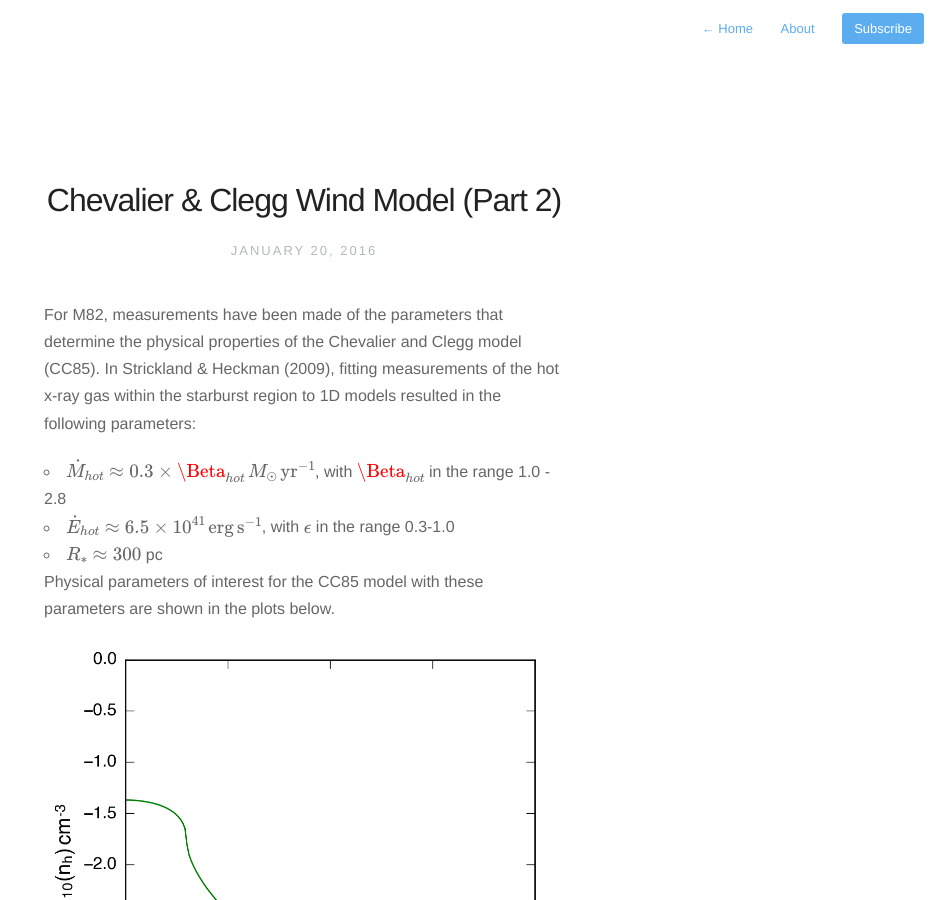
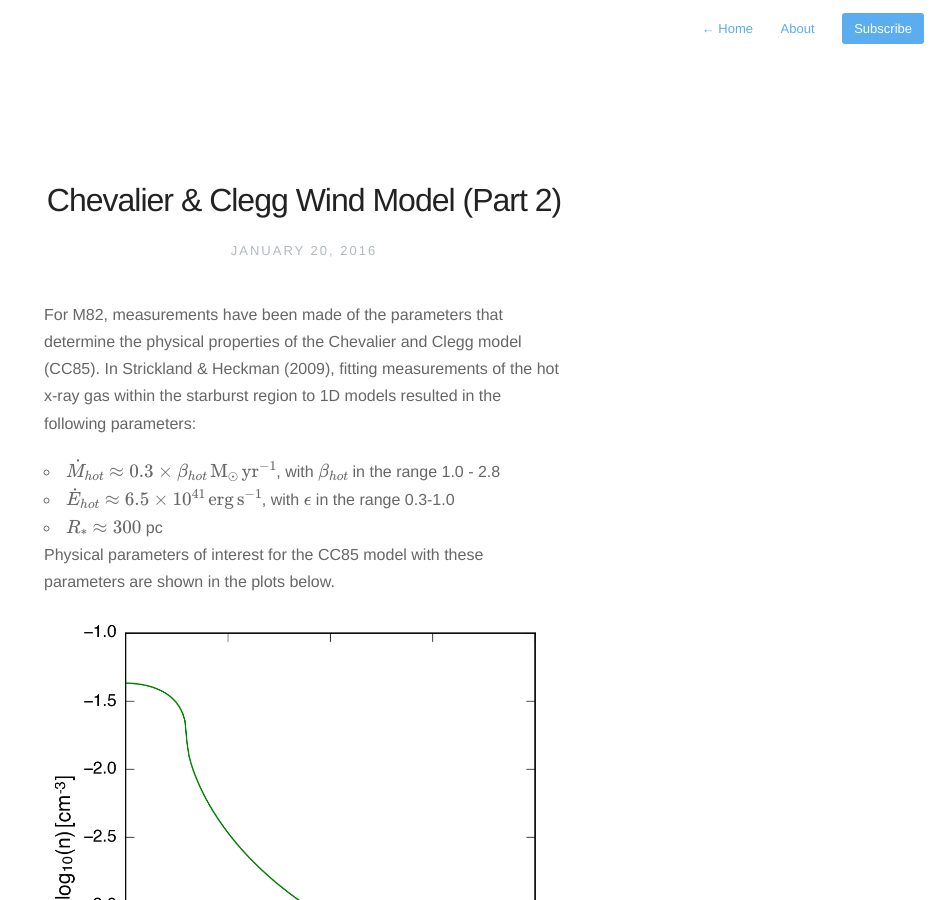
Before and after one commit to evaneschneider/site, a Jekyll site: the page built from _posts/2016-1-20-Chevalier-Clegg-Model-2.markdown, in a window 1280 px wide and 900 px high. Shown: the whole window, without its empty margins (336-1280 px from the left). Built offline with Jekyll 4.4.1, drawn with Linux system fonts in a browser that asks for light colours; nearby versions of some CDN libraries; formulas are drawn with MathJax 3.

Commit message:
adjusted plot

```diff
--- a/_posts/2016-1-20-Chevalier-Clegg-Model-2.markdown
+++ b/_posts/2016-1-20-Chevalier-Clegg-Model-2.markdown
@@ -9,11 +9,12 @@
 fitting measurements of the hot x-ray gas within the starburst region to 1D models resulted in
 the following parameters:
 
-* $$\dot{M}_{hot} \approx 0.3 \times \Beta_{hot} \, M_{\odot} \, \mathrm{yr}^{-1}$$, with $$\Beta_{hot}$$ in the range
+* $$\dot{M}_{hot} \approx 0.3 \times \beta_{hot} \, \mathrm{M}_{\odot} \, \mathrm{yr}^{-1}$$, with $$\beta_{hot}$$ in the range
 1.0 - 2.8
 * $$\dot{E}_{hot} \approx 6.5 \times 10^{41} \, \mathrm{erg} \, \mathrm{s}^{-1}$$, with $$\epsilon$$ in the range
 0.3-1.0
 * $$R_{*} \approx 300$$ pc
+
 
 
 Physical parameters of interest for the CC85 model with these parameters are shown in the plots below.
```
Also changed, not shown: assets/images/chevalier_n.png.
